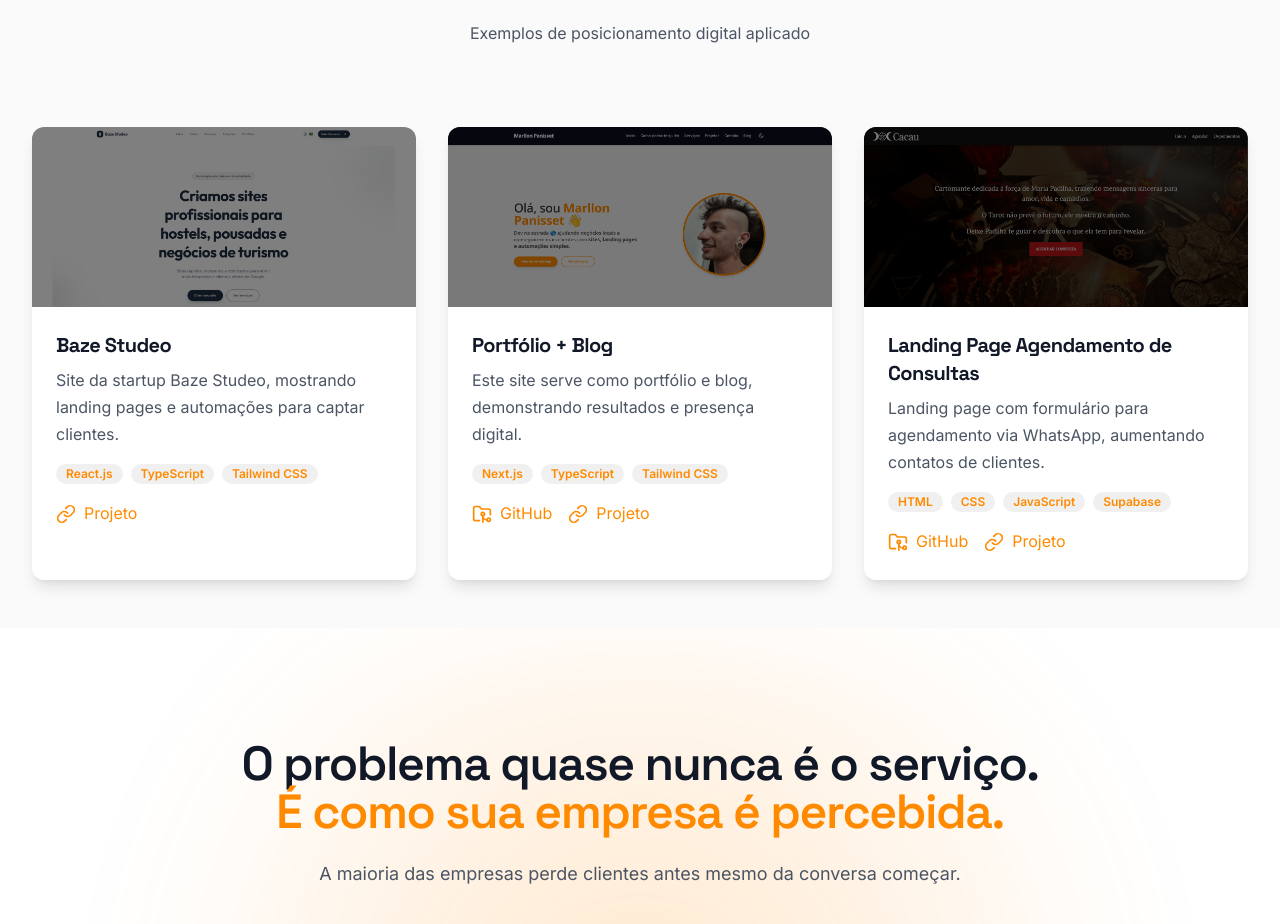
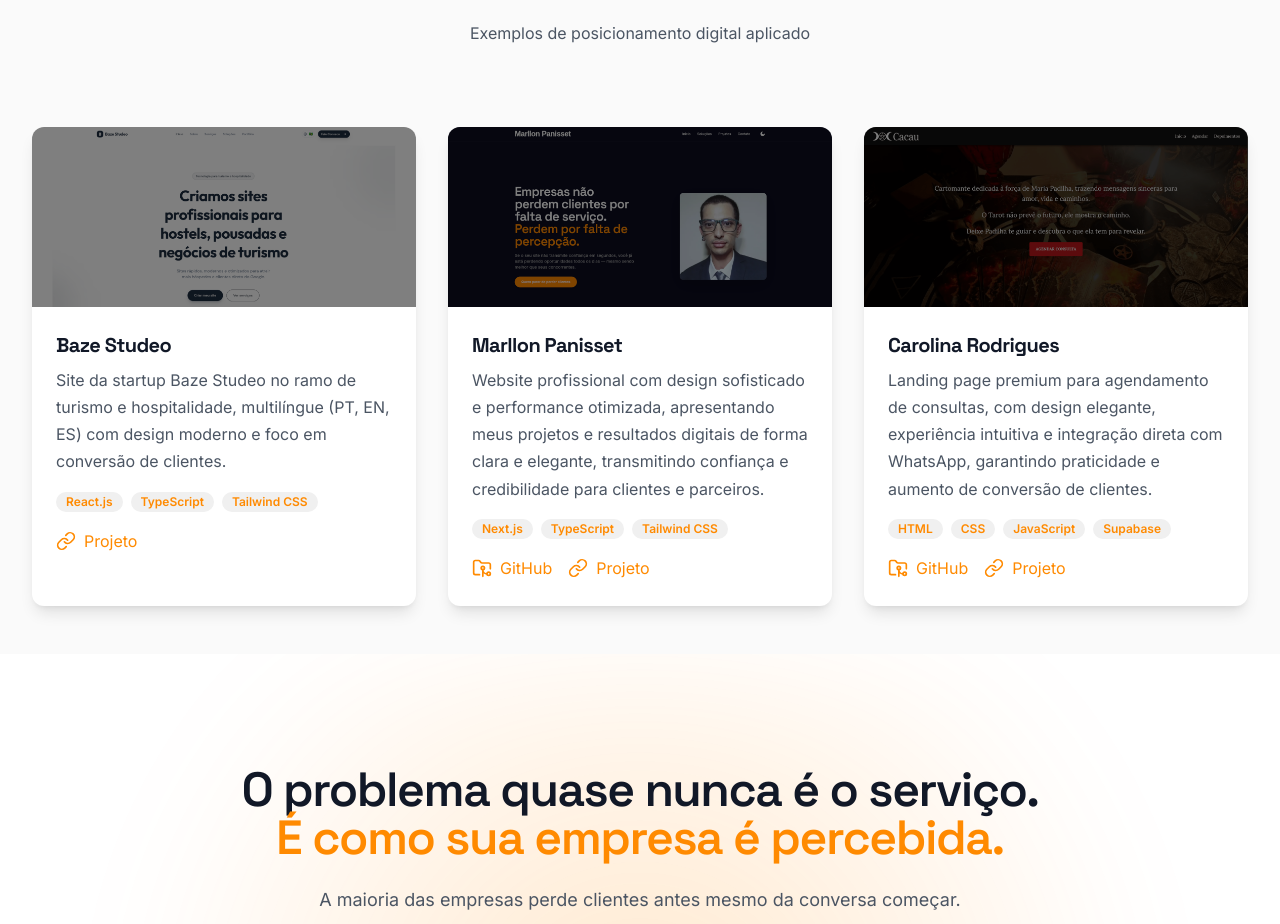
Before and after one commit to marllonpanisset/Portfolio, a Next.js app: page / in a window 1280 px wide. Shown: the part 3385-4309 px from the top of the page. Built offline with nearby package versions, Linux system fonts and the light colour scheme.

Commit message:
removendo framer-motion do projeto, melhorando titulo e descrição do portfólio, ajustando imagem de site pessoal na sessão projetos

```diff
--- a/app/sections/howhelp.tsx
+++ b/app/sections/howhelp.tsx
@@ -1,5 +1,4 @@
 'use client';
-import { motion } from 'framer-motion';
 
 export function HowIHelpSection() {
   return (
--- a/app/sections/projects.tsx
+++ b/app/sections/projects.tsx
@@ -1,29 +1,28 @@
 'use client';
 import { FolderGit2, Link, X, ChevronLeft, ChevronRight } from 'lucide-react';
 import Image from 'next/image';
-import { motion } from 'framer-motion';
 import { useState } from 'react';
 
 const projects = [
   {
     title: 'Baze Studeo',
-    description: 'Site da startup Baze Studeo, mostrando landing pages e automações para captar clientes.',
+    description: 'Site da startup Baze Studeo no ramo de turismo e hospitalidade, multilíngue (PT, EN, ES) com design moderno e foco em conversão de clientes.',
     technologies: ['React.js', 'TypeScript', 'Tailwind CSS'],
     image: '/bazestudeo.png',
     github: '',
     live: 'https://bazestudeo.com.br',
   },
   {
-    title: 'Portfólio + Blog',
-    description: 'Este site serve como portfólio e blog, demonstrando resultados e presença digital.',
+    title: 'Marllon Panisset',
+    description: 'Website profissional com design sofisticado e performance otimizada, apresentando meus projetos e resultados digitais de forma clara e elegante, transmitindo confiança e credibilidade para clientes e parceiros.',
     technologies: ['Next.js', 'TypeScript', 'Tailwind CSS'],
     image: '/portfolio.png',
     github: 'https://github.com/marllonpanisset/Portfolio',
     live: 'https://marllonpanisset.netlify.app/',
   },
   {
-    title: 'Landing Page Agendamento de Consultas',
-    description: 'Landing page com formulário para agendamento via WhatsApp, aumentando contatos de clientes.',
+    title: 'Carolina Rodrigues',
+    description: 'Landing page premium para agendamento de consultas, com design elegante, experiência intuitiva e integração direta com WhatsApp, garantindo praticidade e aumento de conversão de clientes.',
     technologies: ['HTML', 'CSS', 'JavaScript', 'Supabase'],
     image: '/cacaudasete.png',
     github: 'https://github.com/marllonpanisset/carolina-rodrigues-oraculista',
@@ -33,9 +32,6 @@
 
 export default function ProjectsSection() {
   const [selectedIndex, setSelectedIndex] = useState<number | null>(null);
-
-  const containerVariants = { hidden: {}, visible: { transition: { staggerChildren: 0.15 } } };
-  const cardVariants = { hidden: { opacity: 0, y: 20 }, visible: { opacity: 1, y: 0, transition: { duration: 0.6 } } };
 
   const openModal = (index: number) => setSelectedIndex(index);
   const closeModal = () => setSelectedIndex(null);
@@ -58,22 +54,21 @@
     <section id="projects" aria-labelledby="projects-heading" className="py-12 px-4 md:px-8 bg-[var(--color-bg-primary)] text-[var(--color-text-primary)]">
       <div className="container mx-auto">
         {/* Título e subtítulo */}
-        <motion.div className="text-center mb-20" initial="hidden" whileInView="visible" viewport={{ once: true }} variants={containerVariants}>
-          <motion.h2 id="projects-heading" className="text-3xl md:text-5xl font-bold mb-6 text-[var(--color-text-primary)]" variants={cardVariants}>
+        <div className="text-center mb-20">
+          <h2 id="projects-heading" className="text-3xl md:text-5xl font-bold mb-6 text-[var(--color-text-primary)]">
             Projetos recentes
-          </motion.h2>
-          <motion.p className="text-[var(--color-text-secondary)] mt-2" variants={cardVariants}>
+          </h2>
+          <p className="text-[var(--color-text-secondary)] mt-2">
             Exemplos de posicionamento digital aplicado
-          </motion.p>
-        </motion.div>
+          </p>
+        </div>
 
         {/* Grid de projetos */}
-        <motion.div className="grid grid-cols-1 md:grid-cols-2 lg:grid-cols-3 gap-8" initial="hidden" whileInView="visible" viewport={{ once: true }} variants={containerVariants}>
+        <div className="grid grid-cols-1 md:grid-cols-2 lg:grid-cols-3 gap-8">
           {projects.map((project, index) => (
-            <motion.div
+            <div
               key={index}
               className="bg-[var(--color-bg-secondary)] rounded-xl shadow-lg overflow-hidden transition-transform transform hover:scale-105 group relative cursor-pointer"
-              variants={cardVariants}
               onClick={() => openModal(index)}
             >
               <div className="relative overflow-hidden">
@@ -82,8 +77,9 @@
                   alt={project.title}
                   width={400}
                   height={250}
-                  className="w-full h-auto transition-transform duration-700 ease-out group-hover:scale-110" />
-                  <div className="absolute inset-0 bg-black/50 transition-all duration-500 ease-out group-hover:bg-black/0" />
+                  className="w-full h-auto transition-transform duration-700 ease-out group-hover:scale-110"
+                />
+                <div className="absolute inset-0 bg-black/50 transition-all duration-500 ease-out group-hover:bg-black/0" />
               </div>
               <div className="p-6">
                 <h3 className="text-xl font-bold mb-2 text-[var(--color-text-primary)]">{project.title}</h3>
@@ -98,9 +94,9 @@
                   <a href={project.live} target="_blank" rel="noopener noreferrer" className="flex items-center gap-2 text-[var(--color-text-accent)] hover:text-[var(--color-text-accent)]/80 transition-colors"><Link size={20} /> Projeto</a>
                 </div>
               </div>
-            </motion.div>
+            </div>
           ))}
-        </motion.div>
+        </div>
       </div>
 
       {/* Modal Slider */}
@@ -113,15 +109,11 @@
             <X size={28} />
           </button>
 
-          <motion.div
+          <div
             className="bg-[var(--color-bg-secondary)] rounded-xl shadow-xl w-full max-w-[1518px] max-h-[calc(100vh-200px)] relative p-6 flex flex-col items-center"
             onClick={(e) => e.stopPropagation()}
-            initial={{ opacity: 0, scale: 0.8 }}
-            animate={{ opacity: 1, scale: 1 }}
-            exit={{ opacity: 0, scale: 0.8 }}
           >
             {/* Setas de navegação */}
-            {/* Seta esquerda */}
             <button
               onClick={prevProject}
               className="absolute left-4 top-1/2 -translate-y-1/2
@@ -135,7 +127,6 @@
               <ChevronLeft size={32} />
             </button>
 
-            {/* Seta direita */}
             <button
               onClick={nextProject}
               className="absolute right-4 top-1/2 -translate-y-1/2
@@ -162,7 +153,7 @@
 
             {/* Conteúdo */}
             <div className="mt-6 w-full text-center">
-              <h3 className="text-2xl font-bold mb-2 text-[var(--color-text-primary)]">{currentProject.title}</h3>
+              <h3 className="text-2xl md:text-3xl font-bold mb-2 text-[var(--color-text-primary)]">{currentProject.title}</h3>
               <p className="text-[var(--color-text-secondary)] mb-4">{currentProject.description}</p>
               <div className="flex flex-wrap justify-center gap-2 mb-4">
                 {currentProject.technologies.map((tech) => (
@@ -174,7 +165,7 @@
                 <a href={currentProject.live} target="_blank" rel="noopener noreferrer" className="flex items-center gap-2 text-[var(--color-text-accent)] hover:text-[var(--color-text-accent)]/80 transition-colors"><Link size={20} /> Projeto</a>
               </div>
             </div>
-          </motion.div>
+          </div>
         </div>
       )}
     </section>
--- a/app/sections/proof.tsx
+++ b/app/sections/proof.tsx
@@ -1,5 +1,4 @@
 'use client';
-import { motion } from 'framer-motion';
 import { AlertTriangle } from 'lucide-react';
 
 export function ProofSection() {
@@ -48,9 +47,8 @@
               desc: "Sua empresa não é percebida no nível que realmente opera."
             }
           ].map((item, i) => (
-            <motion.div
+            <div
               key={i}
-              whileHover={{ y: -6 }}
               className="
                 group
                 relative
@@ -81,7 +79,7 @@
               <p className="text-sm text-[var(--color-text-secondary)] text-center leading-relaxed">
                 {item.desc}
               </p>
-            </motion.div>
+            </div>
           ))}
 
         </div>
--- a/package.json
+++ b/package.json
@@ -15,7 +15,6 @@
     "@vercel/analytics": "^1.1.3",
     "@vercel/speed-insights": "^1.0.9",
     "clsx": "^2.1.1",
-    "framer-motion": "^12.38.0",
     "geist": "1.2.2",
     "lucide-react": "^0.539.0",
     "next": "^14.2.5",
```
Also changed, not shown: public/portfolio.png.
